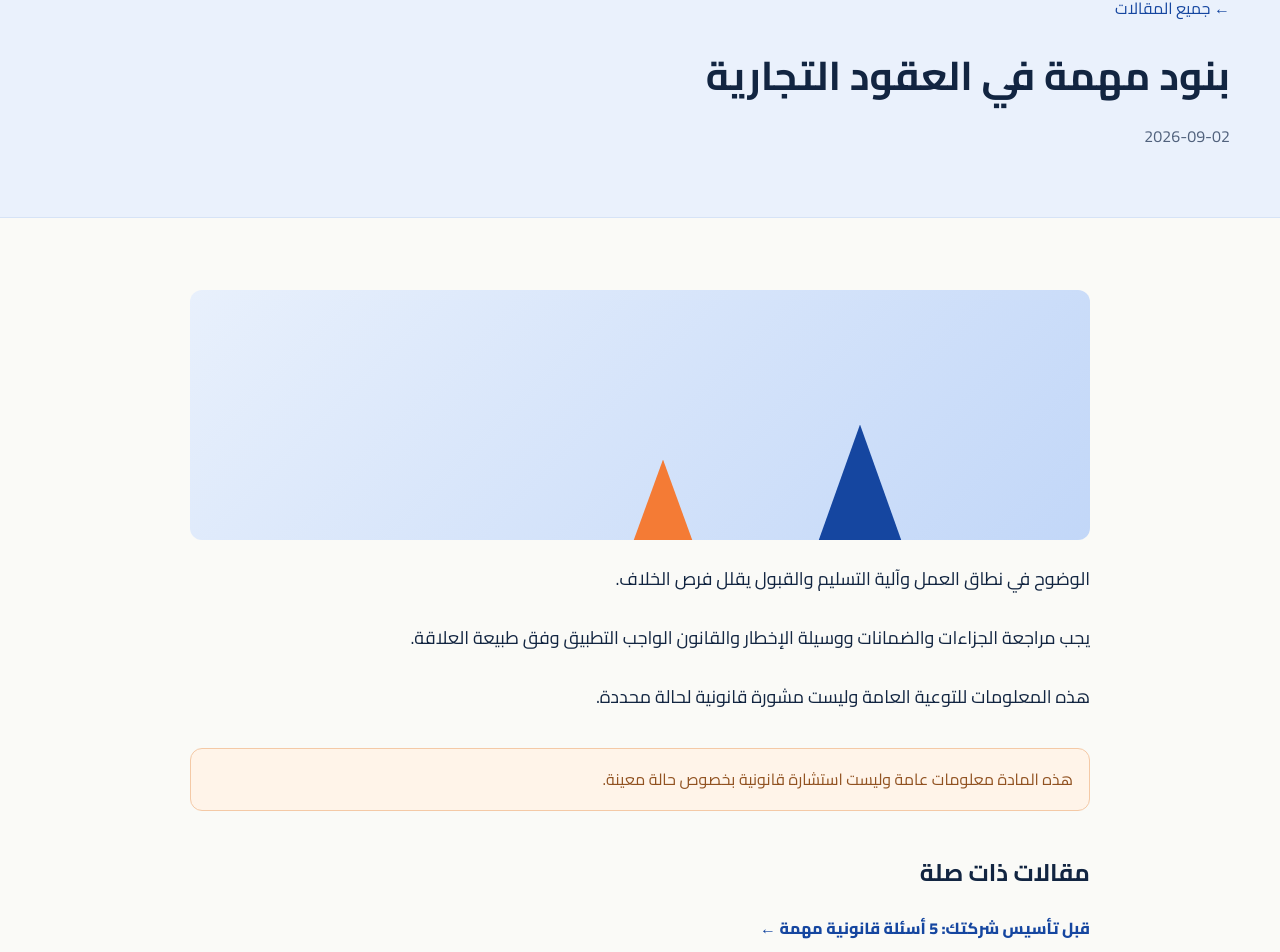
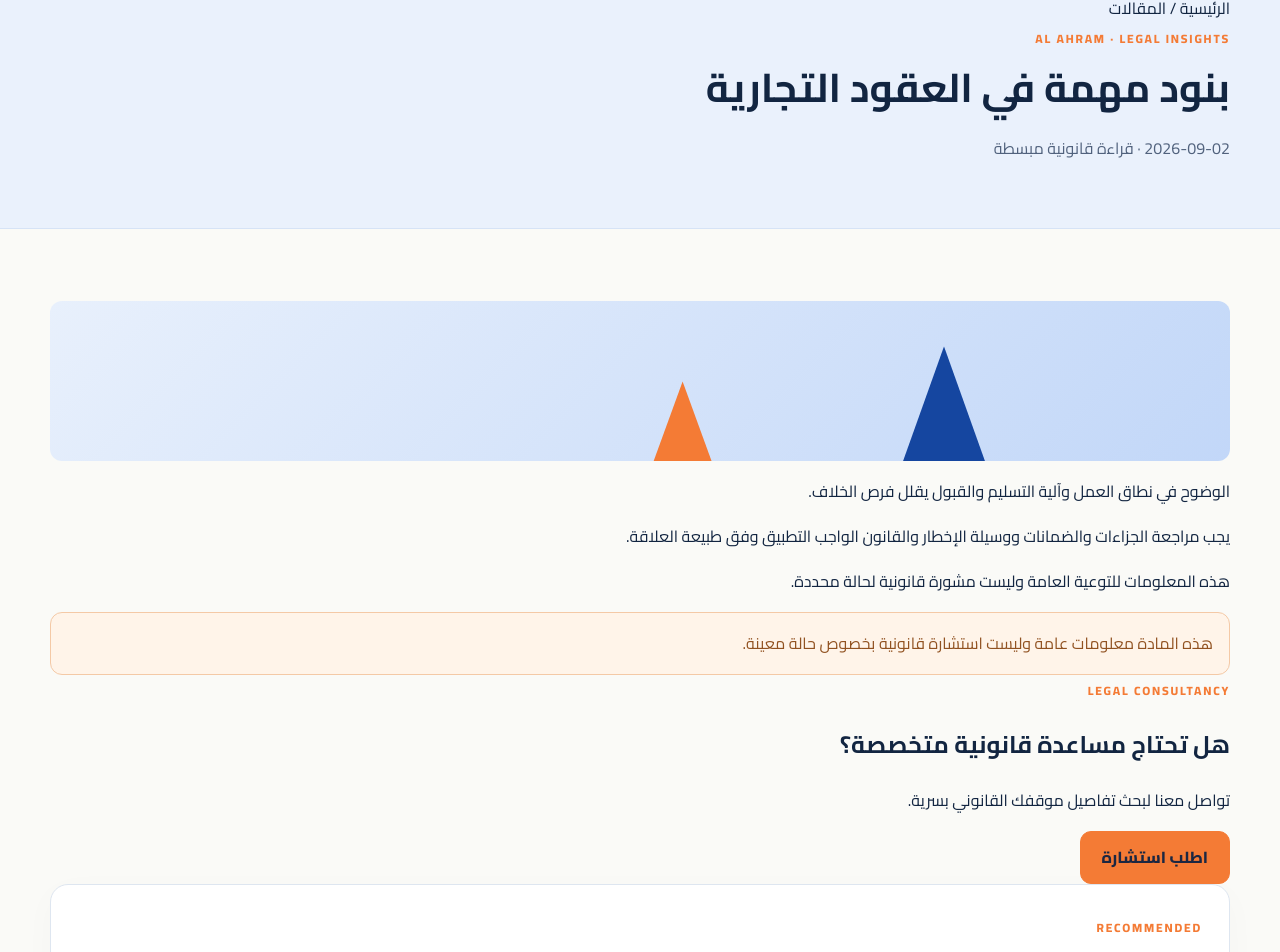
Before and after one commit to abadry1902/Ahram-platform, a Next.js app: page /ar/articles/commercial-contract-basics in a window 1280 px wide. Shown: the part 159-1111 px from the top of the page. Built offline with nearby package versions, Linux system fonts and the light colour scheme; no server answers; the database is empty.

Commit message:
design: premium bilingual article reading layout and three related recommendations

```diff
--- a/app/[locale]/articles/[slug]/page.tsx
+++ b/app/[locale]/articles/[slug]/page.tsx
@@ -22,6 +22,13 @@ export default async function ArticlePage({params}:{params:Promise<{locale:strin
  const t=(a:string,e:string)=>localize(locale,a,e);
  const title=live?t(live.title_ar,live.title_en):t(fallback!.arTitle,fallback!.enTitle);
  const content=live?t(live.body_ar,live.body_en).split("\n").filter(Boolean):t(fallback!.arBody.join("\n"),fallback!.enBody.join("\n")).split("\n");
- const related=articles.filter(a=>a.slug!==slug&&a.category===(live?.category||fallback?.category)).slice(0,2);
- return <><section className="page-head"><div className="container"><Link href={`/${locale}/articles`} style={{color:"var(--blue)"}}>← {t("جميع المقالات","All articles")}</Link><h1 style={{marginTop:17}}>{title}</h1><p>{(live?.published_at||fallback?.date||"").slice(0,10)}</p></div></section><section className="section"><div className="container" style={{maxWidth:900}}><div className="article-cover" style={{height:250}}/><article>{content.map((p,i)=><p key={i} style={{fontSize:18,lineHeight:2.3}}>{p}</p>)}</article><div className="notice warning" style={{marginTop:30}}>{t("هذه المادة معلومات عامة وليست استشارة قانونية بخصوص حالة معينة.","This article is general information and does not constitute individual legal advice.")}</div><h2 style={{marginTop:40}}>{t("مقالات ذات صلة","Related reading")}</h2>{related.map(a=><p key={a.slug}><Link href={`/${locale}/articles/${a.slug}`} style={{color:"var(--blue)",fontWeight:800}}>{t(a.arTitle,a.enTitle)} ←</Link></p>)}</div></section></>;
+ const {data:morePublished}=db?await db.from("articles").select("slug,title_ar,title_en,excerpt_ar,excerpt_en,category,published_at").eq("status","published").neq("slug",slug).order("published_at",{ascending:false}).limit(15):{data:null};
+ const recommendations=[...(morePublished||[]).map(a=>({slug:a.slug,category:a.category,arTitle:a.title_ar,enTitle:a.title_en,arExcerpt:a.excerpt_ar,enExcerpt:a.excerpt_en})),...articles.filter(a=>a.slug!==slug).map(a=>({slug:a.slug,category:a.category,arTitle:a.arTitle,enTitle:a.enTitle,arExcerpt:a.arExcerpt,enExcerpt:a.enExcerpt}))];
+ const unique=new Map(recommendations.filter(a=>a.slug!==slug).map(a=>[a.slug,a]));
+ const related=[...unique.values()].sort((a,b)=>Number(b.category===(live?.category||fallback?.category))-Number(a.category===(live?.category||fallback?.category))).slice(0,3);
+ return <><section className="page-head editorial-head"><div className="container"><div className="editorial-breadcrumb"><Link href={`/${locale}`}>{t("الرئيسية","Home")}</Link><span> / </span><Link href={`/${locale}/articles`}>{t("المقالات","Articles")}</Link></div><span className="eyebrow">AL AHRAM · LEGAL INSIGHTS</span><h1>{title}</h1><p>{(live?.published_at||fallback?.date||"").slice(0,10)} · {t("قراءة قانونية مبسطة","Legal insights explained")}</p></div></section>
+ <section className="section editorial-section"><div className="container editorial-layout">
+ <main className="editorial-main"><div className="article-cover editorial-cover" role="img" aria-label={t("تصميم هندسي مستوحى من الأهرامات والعدالة","Geometric legal illustration")}/><article className="editorial-prose">{content.map((p,i)=><p key={i}>{p}</p>)}</article><div className="notice warning">{t("هذه المادة معلومات عامة وليست استشارة قانونية بخصوص حالة معينة.","This article is general information and does not constitute individual legal advice.")}</div><div className="editorial-consult"><div><span className="eyebrow">LEGAL CONSULTANCY</span><h2>{t("هل تحتاج مساعدة قانونية متخصصة؟","Need tailored legal support?")}</h2><p>{t("تواصل معنا لبحث تفاصيل موقفك القانوني بسرية.","Contact us to discuss your situation privately.")}</p></div><Link className="button" href={`/${locale}/contact`}>{t("اطلب استشارة","Request a consultation")}</Link></div></main>
+ <aside className="editorial-aside"><div className="card related-panel"><span className="eyebrow">RECOMMENDED</span><h2>{t("مقالات نرشحها لك","Recommended articles")}</h2>{related.map((a,i)=><Link className="related-item" key={a.slug} href={`/${locale}/articles/${a.slug}`}><span className="related-index">{String(i+1).padStart(2,"0")}</span><span><strong>{t(a.arTitle,a.enTitle)}</strong><small>{t(a.arExcerpt,a.enExcerpt)}</small></span></Link>)}</div></aside></div>
+ <div className="container editorial-bottom"><div className="title-row"><div><span className="eyebrow">MORE INSIGHTS</span><h2>{t("قد يهمك أيضًا","You might also like")}</h2></div><Link className="button outline" href={`/${locale}/articles`}>{t("كل المقالات","All articles")}</Link></div><div className="grid">{related.map(a=><Link className="card editorial-recommendation" key={a.slug} href={`/${locale}/articles/${a.slug}`}><div className="article-cover"/><h3>{t(a.arTitle,a.enTitle)}</h3><p>{t(a.arExcerpt,a.enExcerpt)}</p><span className="read-more">{t("اقرأ المقال ←","Read article →")}</span></Link>)}</div></div></section></>;
 }
```
